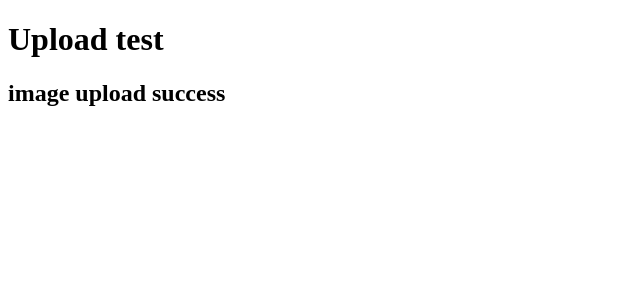
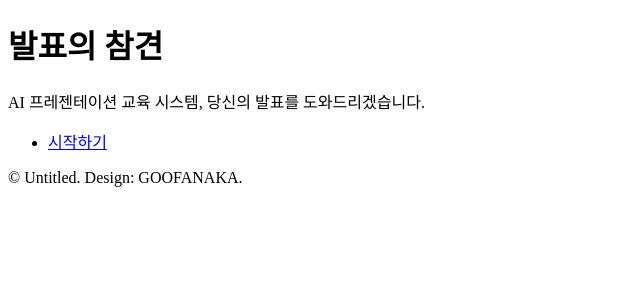
Before and after one commit to mafls122/Django, a Django app: template presentation_main/templates/pages/list.html in a window 1280 px wide. Shown: the top 300 px of the page, without its empty margins (0-640 px from the left). Run offline with Django 3.2, Linux system fonts and the light colour scheme; the template is opened without the code that fills it, so the values that code supplies are empty; some libraries are stand-ins or nearby versions.

Commit message:
Add files via upload

```diff
--- a/presentation_main/templates/pages/index.html
+++ b/presentation_main/templates/pages/index.html
@@ -1,13 +1,46 @@
-<!DOCTYPE html>
+<!DOCTYPE HTML>
+<!--
+	Aerial by HTML5 UP
+	html5up.net | @ajlkn
+	Free for personal and commercial use under the CCA 3.0 license (html5up.net/license)
+-->
 <html>
-<head>
-    <meta charset="UTF-8">
-    <title>Title</title>
-</head>
-<body>
-    <h1>Upload test</h1>
-    {% block content %}
-    {% endblock %}
-</form>
-</body>
+	<head>
+		<link href="https://cdnjs.cloudflare.com/ajax/libs/font-awesome/5.13.0/css/all.min.css" rel="stylesheet">
+		<title>발표의 참견</title>
+		<meta charset="utf-8" />
+		<meta name="viewport" content="width=device-width, initial-scale=1, user-scalable=no" />
+		{% load static %}<link rel="stylesheet" href="{% static 'main.css' %}" />
+		<noscript><link rel="stylesheet" href="{% static 'noscript.css' %}" /></noscript>
+	</head>
+	<body class="is-preload">
+		<div id="wrapper">
+			<div id="bg"></div>
+			<div id="overlay"></div>
+			<div id="main">
+
+				<!-- Header -->
+					<header id="header">
+						<h1>발표의 참견</h1>
+						<p>AI 프레젠테이션 교육 시스템, 당신의 발표를 도와드리겠습니다.</p>
+						<nav>
+							<ul>
+								<li><a href="upload" class="button">시작하기</a></li>
+							</ul>
+						</nav>
+					</header>
+
+				<!-- Footer -->
+					<footer id="footer">
+						<span class="copyright">&copy; Untitled. Design: GOOFANAKA.</span>
+					</footer>
+
+			</div>
+		</div>
+		<script>
+			window.onload = function() { document.body.classList.remove('is-preload'); }
+			window.ontouchmove = function() { return false; }
+			window.onorientationchange = function() { document.body.scrollTop = 0; }
+		</script>
+	</body>
 </html>
```
